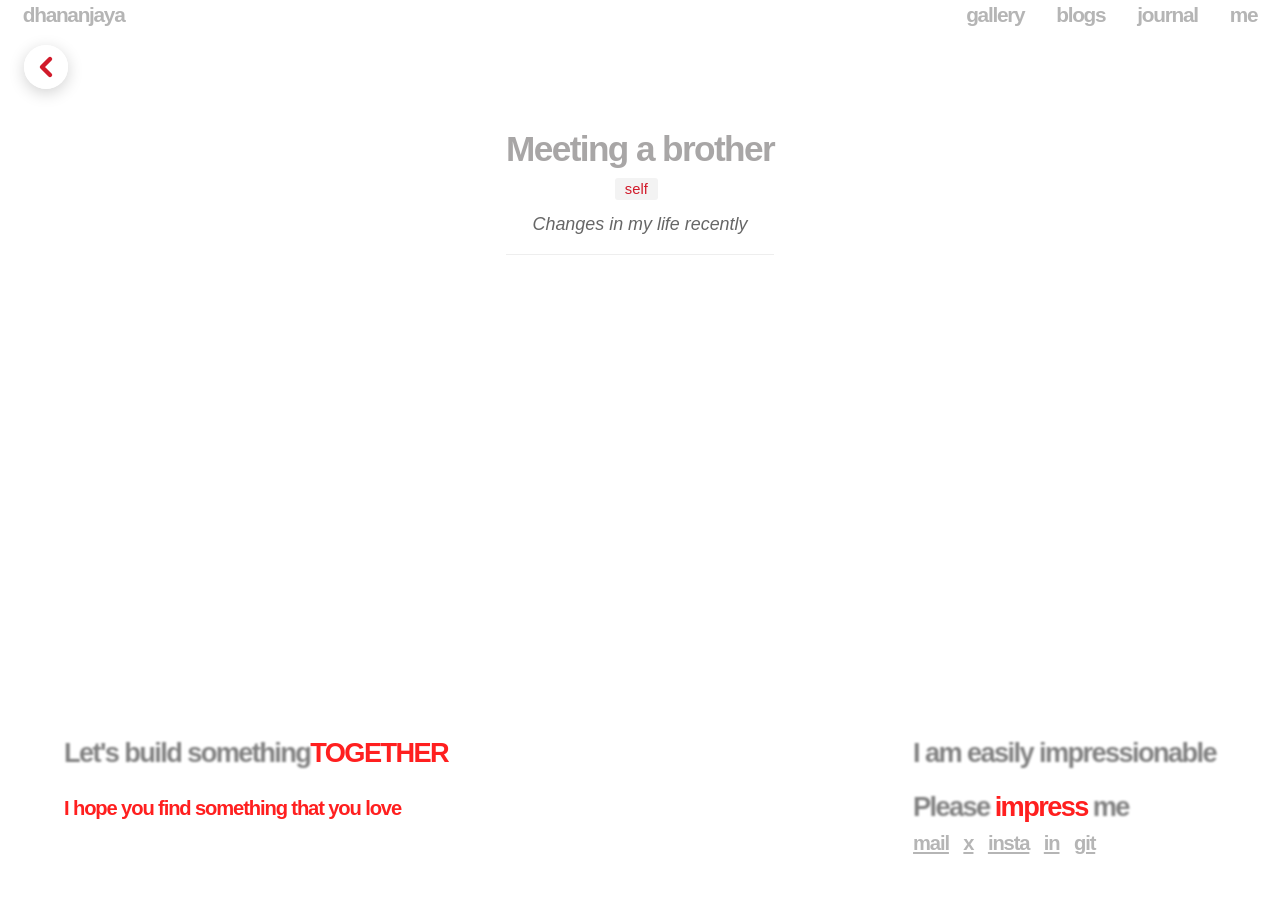
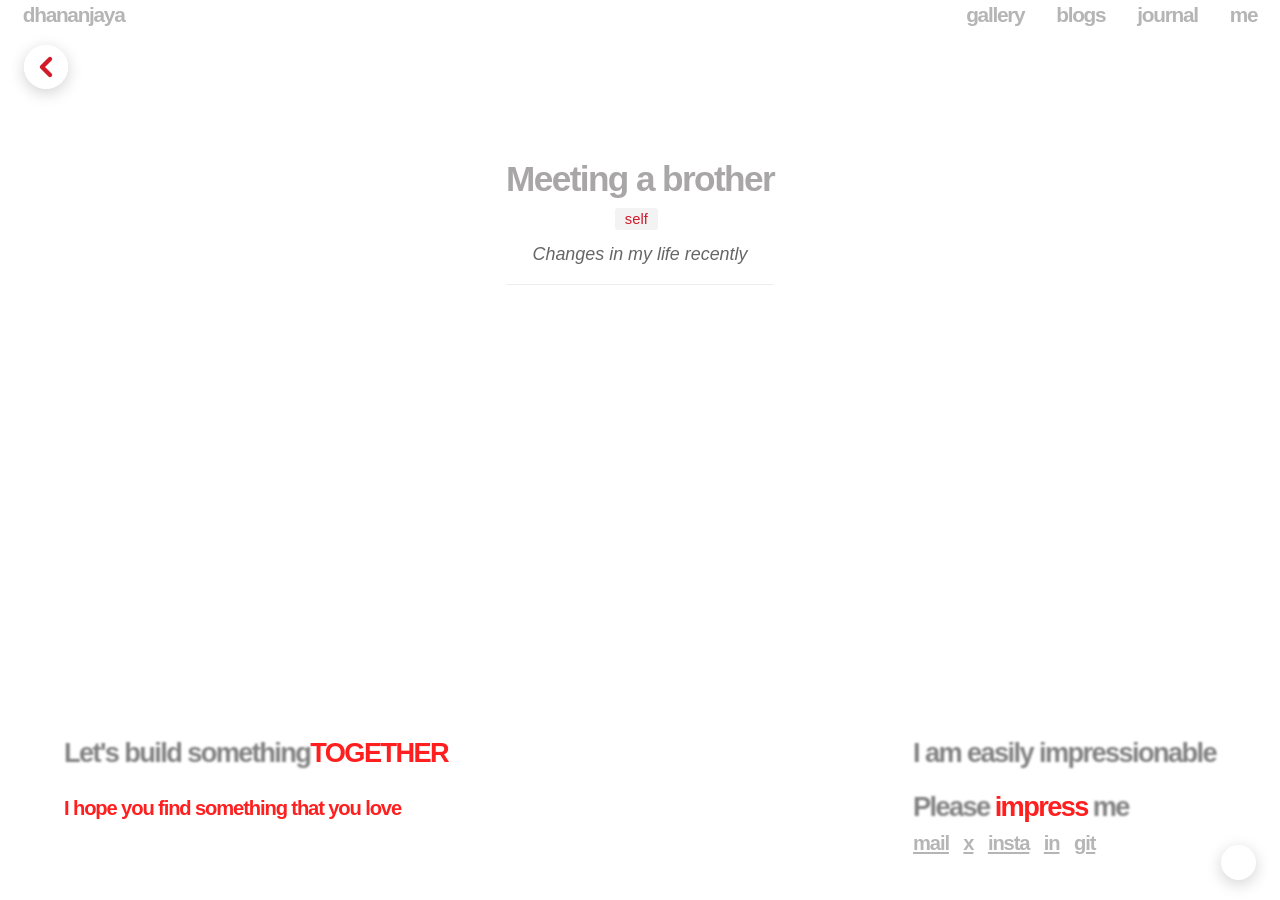
Before and after one commit to thelastone07/thelastone07.github.io, a Jekyll site: the page built from _journals/meeting_a_brother.md, in a window 1280 px wide. Built offline with Jekyll 4.4.1, drawn with Linux system fonts in a browser that asks for light colours.

Commit message:
sticky header + go to top button

```diff
--- a/_layouts/post.html
+++ b/_layouts/post.html
@@ -25,7 +25,8 @@
 
 </head>
 <body>
-    <div class="page-wrapper">
+  <div id="scrollProgress"></div>
+    <div class="page-wrapper" id="whole-content">
       <header class="Navbar">
         <div id = "Navbar-left">
           <a class='links' href="/"><div class="hover-text" id = "Navbar-home">dhananjaya</div></a>
@@ -56,11 +57,15 @@
           <div class="content-excerpt">{{ page.excerpt }}</div>
         </div>
 
-        <div class="content-body">
+        <div class="content-body" id="content-body">
           {{ content }}
         </div>
       </div>
 
+      <button id="goTopBtn" title="Go to top">
+        <svg xmlns="http://www.w3.org/2000/svg" viewBox="0 0 640 640">
+        <path d="M342.6 81.4C330.1 68.9 309.8 68.9 297.3 81.4L137.3 241.4C124.8 253.9 124.8 274.2 137.3 286.7C149.8 299.2 170.1 299.2 182.6 286.7L288 181.3L288 552C288 569.7 302.3 584 320 584C337.7 584 352 569.7 352 552L352 181.3L457.4 286.7C469.9 299.2 490.2 299.2 502.7 286.7C515.2 274.2 515.2 253.9 502.7 241.4L342.7 81.4z"/></svg>
+      </button>
 
         <footer>
   <div class="footer-left">
@@ -81,6 +86,7 @@
   </footer>
 </div>
         <script src="/assets/js/hover_script.js"></script>
+        <script src="/assets/js/progress_bar.js"></script>
 
 </body>
 </html>
--- a/assets/css/post.css
+++ b/assets/css/post.css
@@ -20,11 +20,11 @@
   /* Header starts here */
 
   .Navbar {
-      position: fixed;
+      position: sticky;
       top: 0;
       left: 0;
       width: 100%;
-      z-index: 999;
+
       background-color: rgba(255,255,255,0.1);
       display: flex;
       justify-content: space-between;
@@ -284,7 +284,7 @@
 
 .content-body {
   font-family : 'Nunito', sans-serif;
-  font-size: 1.2rem;
+  font-size: 1.3rem;
   line-height: 1.5;
   color: #222;
   text-align: left;
@@ -413,3 +413,48 @@
 
 
     /* backbutton ends here  */
+
+    /* go to top button  starts here*/
+    #goTopBtn {
+  position: fixed;
+  bottom: 20px;
+  right: 24px;
+  z-index: 1000;
+  background-color: #ffffff;
+  border: none;
+  padding: 7px 7px;
+  border-radius: 50%;
+  font-size: 18px;
+  cursor: pointer;
+  transition: opacity 0.3s;
+  box-shadow: 0 4px 16px rgba(0,0,0,0.18);
+  transition: box-shadow 0.18s;
+  width: 35px;
+  height: 35px;
+  display: flex;
+      align-items: center;
+      justify-content: center;
+}
+
+#goTopBtn svg {
+  display: None;
+  width: 100%;
+  height: 100%;
+  fill: rgb(209, 26, 42);
+  stroke-width: 2.2;
+}
+
+
+    /* go to top button ends here */
+
+  /* scroll bar progres starts here */
+#scrollProgress {
+  position: fixed;
+  top: 0;
+  left: 0;
+  height: 4px;           /* thickness */
+  background: red;       /* progress color */
+  width: 0%;             /* start empty */
+  z-index: 9999;         /* stay above all content */
+}
+  /* scroll bar progres ends here */
--- /dev/null
+++ b/assets/js/progress_bar.js
@@ -0,0 +1,18 @@
+const progressBar = document.getElementById("scrollProgress");
+const content = document.getElementById("content-body");
+
+console.log("hello world")
+
+window.addEventListener("scroll", () => {
+  const totalHeight = content.scrollHeight;
+  const windowHeight = window.innerHeight;
+  const scrolled = window.scrollY;
+
+  const maxScrollable = windowHeight - (2 * totalHeight);
+  let percent = (scrolled / maxScrollable) * 100;
+
+
+  percent = Math.max(0, Math.min(100, percent));
+console.log(percent);
+  progressBar.style.width = percent + "%";
+});
```
Also changed, not shown: assets/meeting_a_brother/cover.jpg (deleted).
